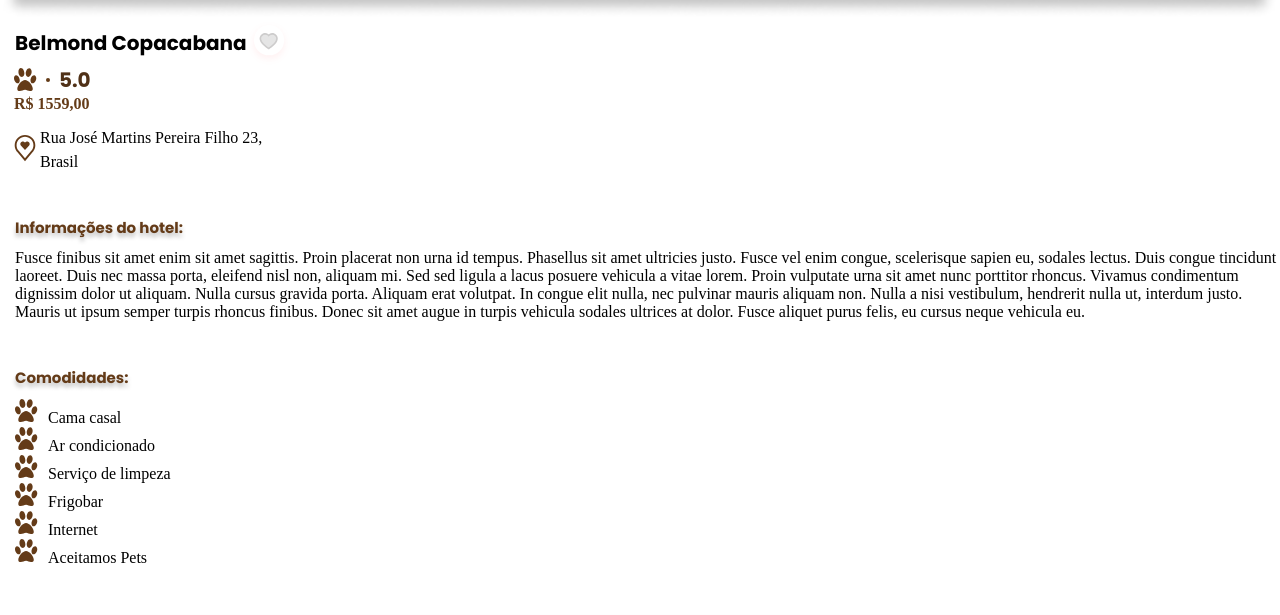
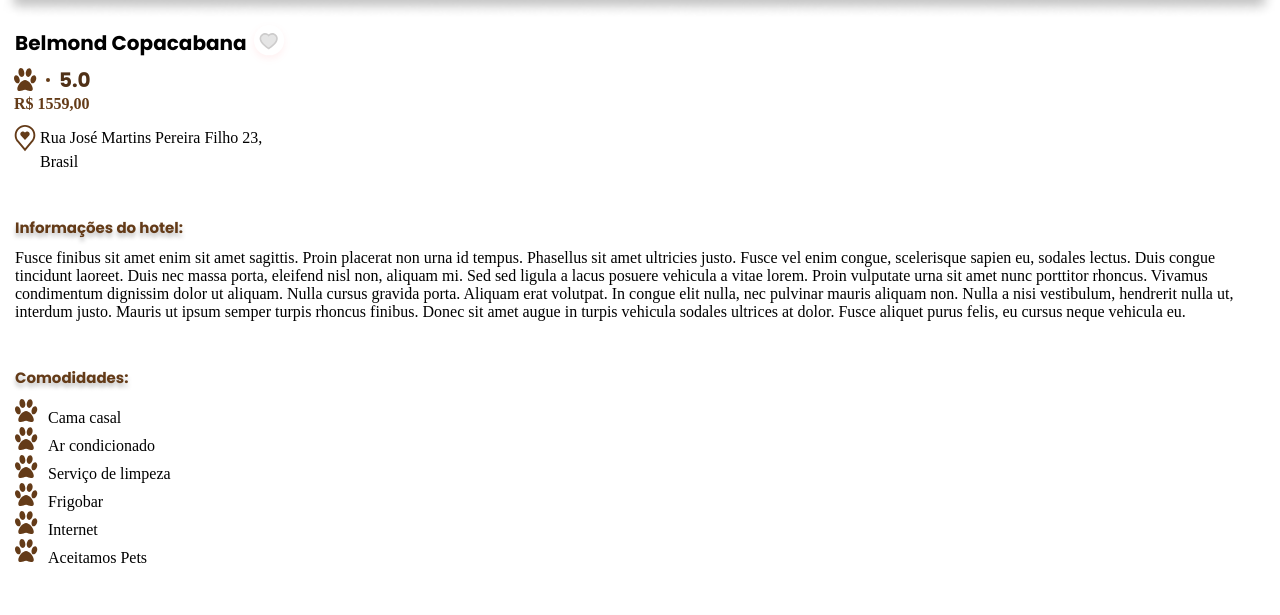
Before and after one commit to estartandodevs-course/barking-pets, a React (Create React App) app: page /description_hotel/1 in a window 1280 px wide. Shown: the part 960-1575 px from the top of the page. Built offline with nearby package versions, Linux system fonts and the light colour scheme.

Commit message:
iniciada a estilização para desktop

```diff
--- a/src/pages/HotelDescription/hotelDescription.module.scss
+++ b/src/pages/HotelDescription/hotelDescription.module.scss
@@ -1,4 +1,7 @@
 @import "../../styles/global.scss";
+
+@media (max-width: $break-point) {
+}
 
 .hotelDescriptionImages {
   display: flex;
@@ -11,7 +14,6 @@
 }
 .hotelDescriptionImageHotel {
   width: 100%;
-  border-radius: 0px;
 }
 
 .favoriteContainer {
@@ -60,10 +62,6 @@
   margin-left: 10px;
 }
 
-.locationHeart {
-  position: relative;
-  top: 10px;
-}
 .locationCountry {
   margin-left: 40px;
   margin-bottom: 30px;
@@ -72,10 +70,13 @@
 .infoContainer {
   margin-left: 15px;
   margin-bottom: 50px;
+  padding-right: 10px;
+  margin-right: 5px;
 }
 
 .commodityList {
   list-style: none;
+  margin-bottom: 50px;
 }
 
 .commodityItem {
```
